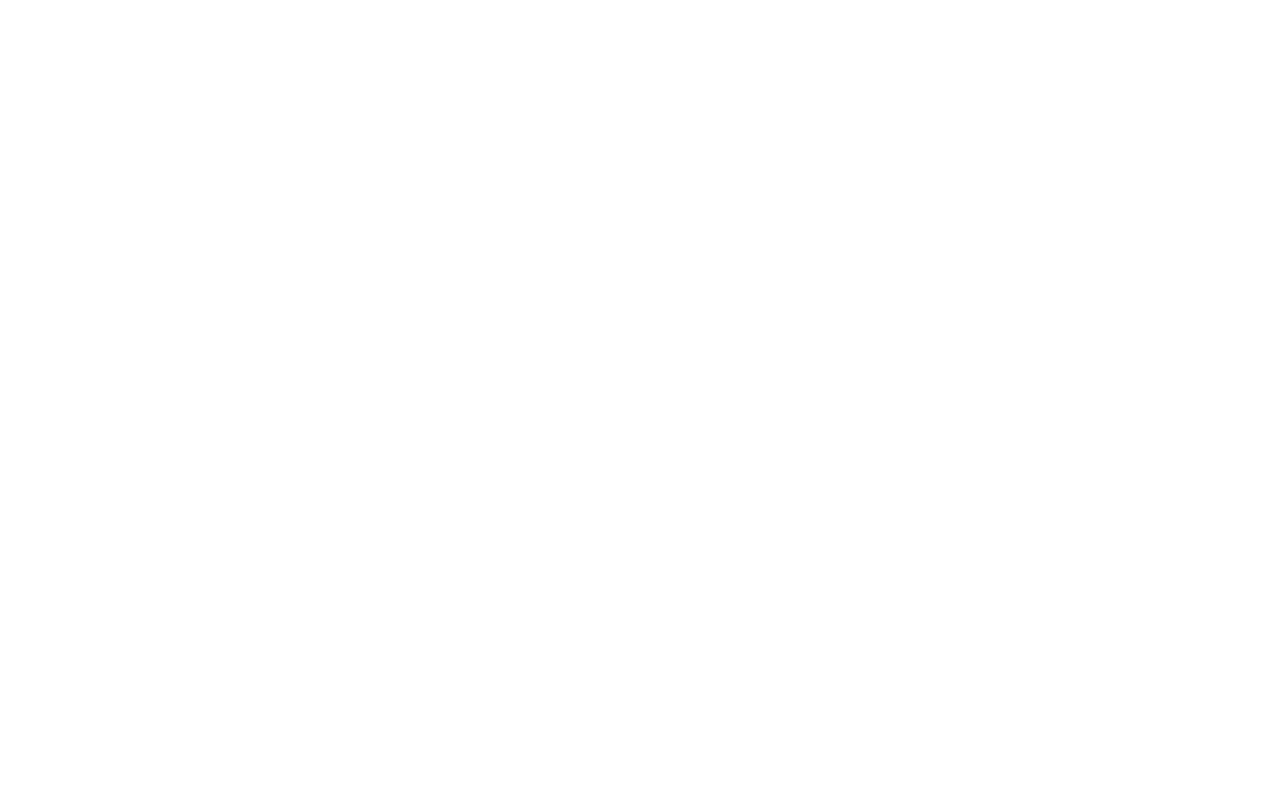
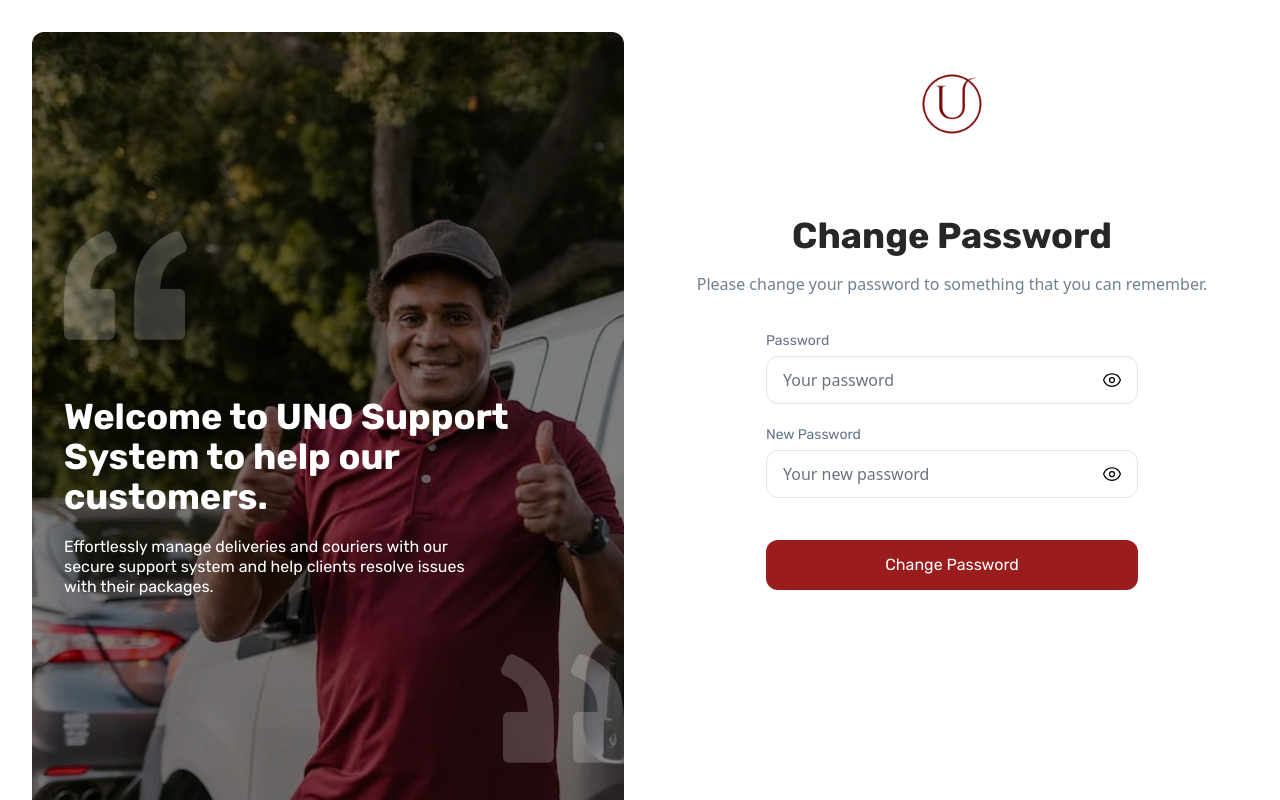
Before and after one commit to desmigor/uno-dashboard, a React (Vite) app: page /change-password in a window 1280 px wide. Before the commit this address had no page. Shown: the top 800 px of the page. Built offline with nearby package versions, Linux system fonts and the light colour scheme.

Commit message:
Temporary routes

```diff
--- a/src/App.jsx
+++ b/src/App.jsx
@@ -1,6 +1,10 @@
 import { BrowserRouter as Router, Routes, Route } from 'react-router-dom';
 import Public from './routes/public';
 import Private from './routes/private';
+import SupportLogin from './dashboards/supportFeatures/authentication/components/Login';
+import Login from './dashboards/adminFeatures/authentication/components/AdminLogin';
+import ResetPassword from './dashboards/supportFeatures/authentication/components/ResetPassword';
+import ChangePassword from './dashboards/supportFeatures/authentication/components/ChangePassword';
 
 function App() {
 
@@ -8,8 +12,10 @@
     <div>
       <Router>
         <Routes>
-          <Route path='/' element={<Public />} />
-          {/* <Route path='/' element={<Private />} /> */}
+          <Route path='/support' element={<SupportLogin />} />
+          <Route path='/reset' element={<ResetPassword />} />
+          <Route path='/change-password' element={<ChangePassword />} />
+          <Route path='/admin' element={<Login />} />
         </Routes>
       </Router>
     </div>
--- a/src/dashboards/supportFeatures/authentication/components/ChangePassword.jsx
+++ b/src/dashboards/supportFeatures/authentication/components/ChangePassword.jsx
@@ -2,6 +2,7 @@
 import Logo from "../../../../assets/images/authentication/Logo.png";
 import AuthenticationLeftSection from "./AuthenticationLeftSection";
 import tick from "../../../../assets/images/authentication/tick-circle.png";
+import { Link } from "react-router-dom";
 
 function ChangePassword() {
   const [showPassword, setShowPassword] = useState(false);
@@ -30,9 +31,7 @@
     e.preventDefault();
     // Here, you can add your password change logic and, if successful, set isSuccessModalVisible to true.
     // For this example, I'm simulating success after a short delay.
-    setTimeout(() => {
-      setIsSuccessModalVisible(true);
-    }, 1000);
+    setIsSuccessModalVisible(true);
   };
 
   return (
@@ -58,14 +57,14 @@
               <div className="text-slate-500 text-sm font-normal font-rubik leading-tight">
                 Password
               </div>
-              <div className="relative">
+              <div className="relative w-full">
                 <input
                   type={showPassword1 ? "text" : "password"}
                   id="password"
                   name="password"
                   value={password}
                   onChange={handlePasswordChange}
-                  className="self-stretch h-12 px-4 py-[13px] rounded-xl border border-zinc-200 justify-between items-center inline-flex "
+                  className="w-full h-12 px-4 py-[13px] rounded-xl border border-zinc-200 justify-between items-center inline-flex "
                   placeholder="Your password"
                 />
                 <button
@@ -117,14 +116,14 @@
               <div className="text-slate-500 text-sm font-normal font-rubik leading-tight">
                 New Password
               </div>
-              <div className="relative">
+              <div className="relative w-full">
                 <input
                   type={showPassword ? "text" : "password"}
                   id="newPassword"
                   name="newPassword"
                   value={newPassword}
                   onChange={handleNewPasswordChange}
-                  className="self-stretch h-12 px-4 py-[13px] rounded-xl border border-zinc-200 justify-between items-center inline-flex "
+                  className="w-full h-12 px-4 py-[13px] rounded-xl border border-zinc-200 justify-between items-center "
                   placeholder="Your new password"
                 />
                 <button
@@ -171,16 +170,13 @@
                 </button>
               </div>
             </div>
-            <div className="text-red-800 text-xs font-normal font-rubik leading-noned ml-60">
-              Forgot Password?
-            </div>
             {/* Sign In Button */}
             <button
               type="submit"
               className="w-[372px] h-[50px] px-[60px] py-[15px] bg-red-800 rounded-xl justify-center items-center gap-2.5 inline-flex my-10"
             >
               <div className="text-center text-white text-base font-normal font-rubik leading-tight">
-                Sign In
+                Change Password
               </div>
             </button>
           </form>
@@ -247,14 +243,15 @@
                 </span>
               </div>
 
-              <button
+              <Link
+                to={'/support'}
                 className="w-[348px] h-[50px] px-[60px] py-[15px] bg-red-800 rounded-xl justify-center items-center gap-2.5 inline-flex mt-6"
                 onClick={() => setIsSuccessModalVisible(false)}
               >
                 <div class="text-center text-white text-base font-normal font-rubik leading-tight">
                   Go to Sign In
                 </div>
-              </button>
+              </Link>
             </div>
           </div>
         </div>
--- a/src/dashboards/supportFeatures/authentication/components/Login.jsx
+++ b/src/dashboards/supportFeatures/authentication/components/Login.jsx
@@ -2,6 +2,7 @@
 import Logo from "../../../../assets/images/authentication/Logo.png";
 
 import AuthenticationLeftSection from "./AuthenticationLeftSection";
+import { Link } from "react-router-dom";
 
 function Login() {
   return (
@@ -49,16 +50,16 @@
                 placeholder="Your password"
               />
             </div>
-            <div class="text-red-800 text-xs font-normal font-rubik leading-noned ml-60">Forgot Password?</div>
+            <Link to={'/reset'}><div class="text-red-800 text-xs font-normal font-rubik leading-noned ml-60">Forgot Password?</div></Link>
             {/* Sign In Button */}
-            <button
-              type="submit"
+            <Link
+              to={'/admin'}
               className="w-[372px] h-[50px] px-[60px] py-[15px] bg-red-800 rounded-xl justify-center items-center gap-2.5 inline-flex my-10"
             >
               <div class="text-center text-white text-base font-normal font-rubik leading-tight">
                 Sign In
               </div>
-            </button>
+            </Link>
           </form>
           {/* Footer */}
           <div class="w-[373px] h-4 justify-start items-center gap-6 inline-flex mt-[220px]">
--- a/src/dashboards/supportFeatures/authentication/components/ResetPassword.jsx
+++ b/src/dashboards/supportFeatures/authentication/components/ResetPassword.jsx
@@ -1,5 +1,6 @@
 import AuthenticationLeftSection from "./AuthenticationLeftSection";
 import Logo from "../../../../assets/images/authentication/Logo.png";
+import { Link } from "react-router-dom";
 
 function ResetPassword() {
   return (
@@ -40,15 +41,15 @@
             </div>
 
             {/* Sign In Button */}
-            <button
-              type="submit"
+            <Link
+              to={'/change-password'}
               className="w-[372px] h-[50px] px-[60px] py-[15px] bg-red-800 rounded-xl justify-center items-center gap-2.5 inline-flex my-10"
             >
               <div class="text-center text-white text-base font-normal font-rubik leading-tight">
               Send Reset Link
               </div>
-            </button>
-            <div class="text-red-800 text-sm font-normal font-['Rubik'] leading-tight">Return to Sign In</div>
+            </Link>
+            <Link to='/support' class="text-red-800 text-sm font-normal font-['Rubik'] leading-tight">Return to Sign In</Link>
           </form>
           {/* Footer */}
           <div class="w-[373px] h-4 justify-start items-center gap-6 inline-flex mt-[220px]">
--- a/src/routes/public/index.jsx
+++ b/src/routes/public/index.jsx
@@ -10,11 +10,7 @@
   return (
     <>
       <Routes>
-        {/* <Route index element={<Login />} /> */}
-        <Route path={ADMIN_LOGIN} element={<AdminLogin />} />
-        {/* <Route index element={<ChangePassword />} /> */}
-
-         <Route index element={<ResetPassword />} />
+        <Route index element={<AdminLogin />} />
       </Routes>
     </>
   );
```
